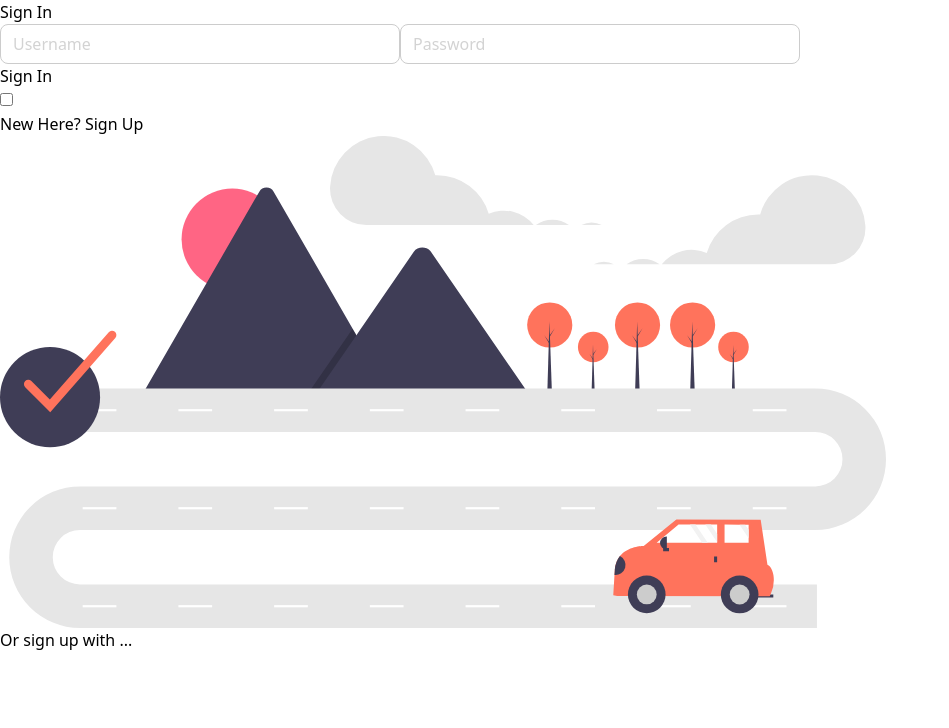
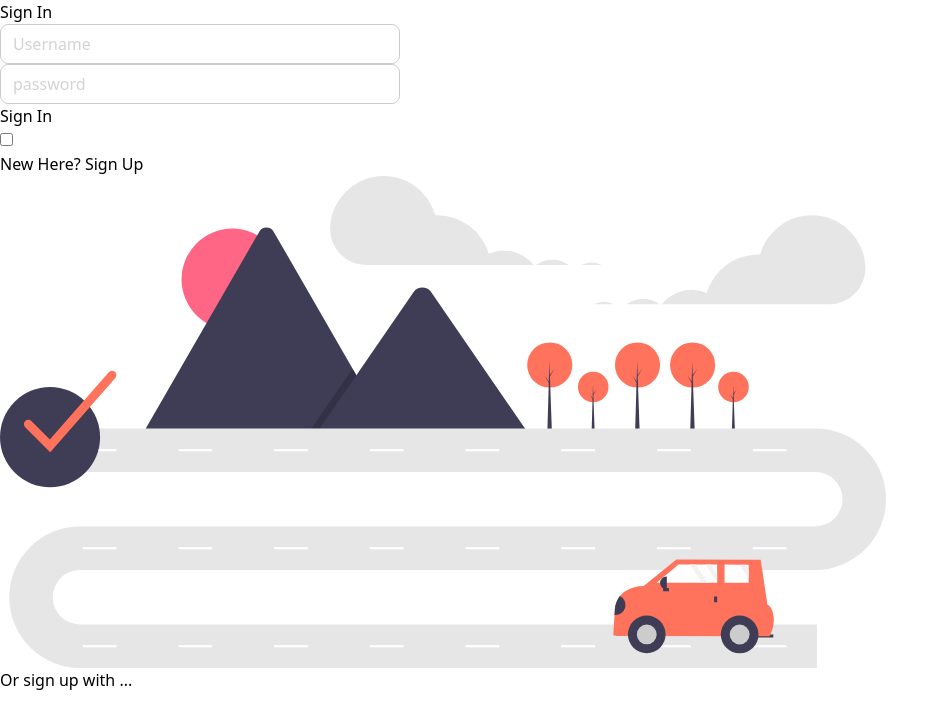
Before and after one commit to IamAshish2/WanderMate-, a React (Vite) app: page /Signin in a window 1280 px wide. Shown: the top 728 px of the page, without its empty margins (0-949 px from the left). Built offline with nearby package versions, Linux system fonts and the light colour scheme.

Commit message:
added signin page validation

```diff
--- a/src/App.jsx
+++ b/src/App.jsx
@@ -1,4 +1,5 @@
-import { useState ,useEffect} from 'react'
+//outlet from react router dom
+
 import {BrowserRouter as Router,Routes,Route} from "react-router-dom";
 import LandingPage from "./Components/LandingPage.jsx"
 import SignIn from "./auth/Signin"
--- a/src/auth/Signin.jsx
+++ b/src/auth/Signin.jsx
@@ -1,8 +1,25 @@
 import React from 'react'
 import '../index.css'
 import bgimg from '../assets/undraw_signin.svg'
+import { signInSchema } from '../validation/formValidation'
+import { useForm } from 'react-hook-form';
+import { yupResolver } from '@hookform/resolvers/yup';
+import { signUpSchema } from '../validation/formValidation';
 
 const Signin = () => {
+
+    const {
+        register,
+        handleSubmit,
+        formState: { errors },
+    } = useForm({
+        resolver: yupResolver(signUpSchema),
+    });
+
+    const onSubmit = (data) => {
+        console.log(data);
+    };
+
   return (
     <>
         <div className='h-screen w-full flex justify-center items-center '>
@@ -13,15 +30,29 @@ const Signin = () => {
                 <div className='flex  flex-col justify-center text-center'>
 
                     <p className='font-bold text-2xl text-blue-700 mb-4 '>Sign In</p>
-                    <form className='flex flex-col gap-4' action="">
-                        <input className='signup-input' type="text" placeholder='Username' />
-                        <input className='signup-input' type="text"placeholder='Password' />
+
+                    <form className='flex flex-col gap-4'  onSubmit={handleSubmit(onSubmit)}>
+                        <div>
+                            <input className='signup-input' type="text" placeholder='Username' name='username'  {...register('username')} />
+                            {errors.username && (
+                                        <p className='text-xs lg:text-sm text-red-600 font-semibold'>{errors.username.message}</p>
+                                    )}
+                        </div>
+
+                        <div>
+                            <input className='signup-input' type="text"placeholder='password' name='password'  {...register('password')} />
+                                {errors.password && (
+                                            <p className='text-xs lg:text-sm text-red-600 font-semibold'>{errors.password.message}</p>
+                                        )}
+                        </div>
+
+                        <button className='bg-blue-800 mt-5 p-2 text-white font-bold rounded-md' type='submit'>Sign In</button>
                     </form>
 
-                    <button className='bg-blue-800 mt-5 p-2 text-white font-bold rounded-md' type='submit'>Sign In</button>
+
 
                     <div className='flex  gap-[4px] mt-2 justify-center'>
-                        <input type="checkbox" />
+                        <input type="checkbox" name='newHere'/>
                         <p>New Here? <span className='text-blue-700'><a href= "/Signup">Sign Up</a></span></p>
                     </div>
                 </div>
--- a/src/validation/formValidation.js
+++ b/src/validation/formValidation.js
@@ -7,3 +7,9 @@ export const signUpSchema = yup.object().shape({
     confirmPassword:yup.string().oneOf([yup.ref("password"),null],"Passwords do not match."),
     IAgree:yup.bool().oneOf([true],"You must agree to all Terms and Conditions")
 });
+
+
+export const signInSchema = yup.object().shape({
+    username:yup.string().required("Username cannot be empty"),
+    passowrd:yup.string().min(8,'passwords should be at least 8 characters long.').max(50,"Password should not be longer than 50 characters").required(),
+});
```
